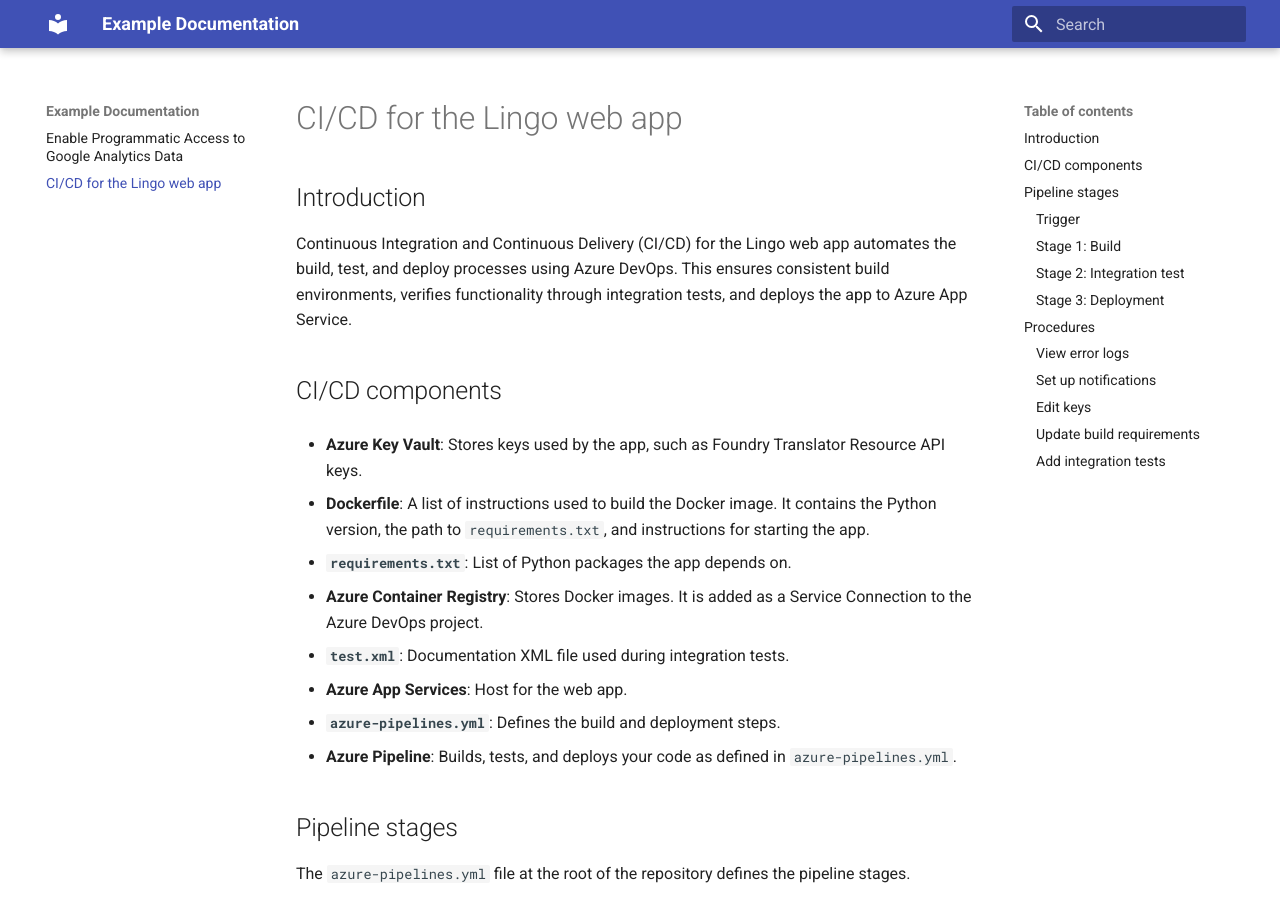
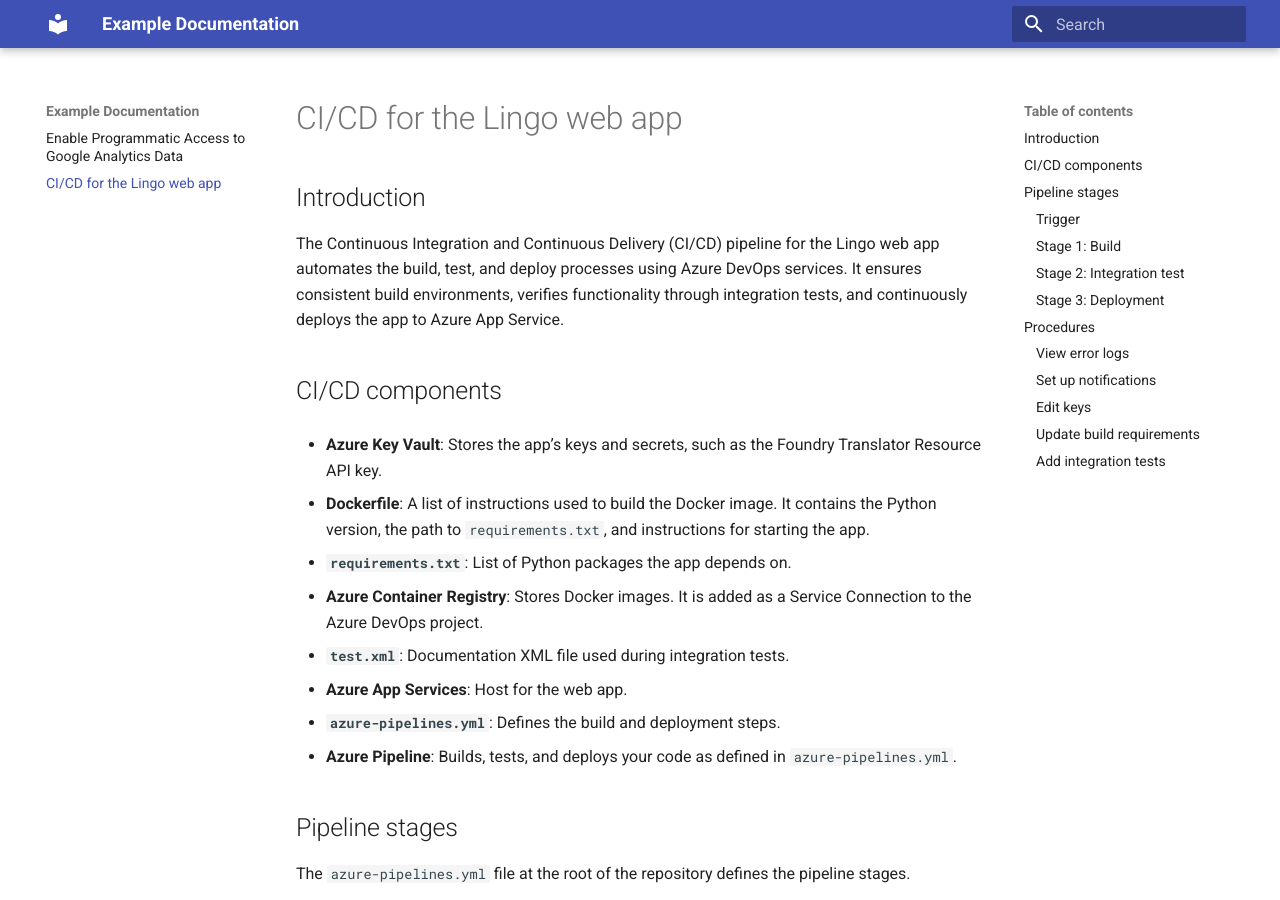
Before and after one commit to SannaBerg/docs-example, an MkDocs documentation site: the page built from docs/webb-app-ci-cd.md, in a window 1280 px wide and 900 px high. Built offline with MkDocs 1.6.1 and Material for MkDocs 9.7.7, drawn with Linux system fonts in a browser that asks for light colours.

Commit message:
Clarify CI/CD documentation for Lingo web app

```diff
--- a/docs/webb-app-ci-cd.md
+++ b/docs/webb-app-ci-cd.md
@@ -2,11 +2,11 @@
 
 ## Introduction
 
-Continuous Integration and Continuous Delivery (CI/CD) for the Lingo web app automates the build, test, and deploy processes using Azure DevOps. This ensures consistent build environments, verifies functionality through integration tests, and deploys the app to Azure App Service.
+The Continuous Integration and Continuous Delivery (CI/CD) pipeline for the Lingo web app automates the build, test, and deploy processes using Azure DevOps services. It ensures consistent build environments, verifies functionality through integration tests, and continuously deploys the app to Azure App Service.
 
 ## CI/CD components
 
-- **Azure Key Vault**: Stores keys used by the app, such as Foundry Translator Resource API keys.
+- **Azure Key Vault**: Stores the app’s keys and secrets, such as the Foundry Translator Resource API key.
 
 - **Dockerfile**: A list of instructions used to build the Docker image. It contains the Python version, the path to `requirements.txt`, and instructions for starting the app.
 - **`requirements.txt`**: List of Python packages the app depends on.
```
